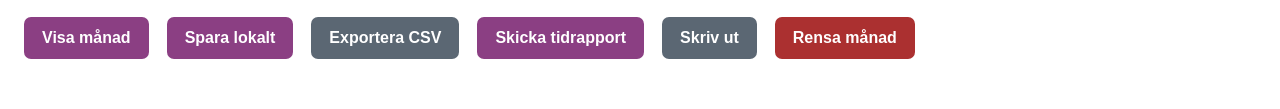
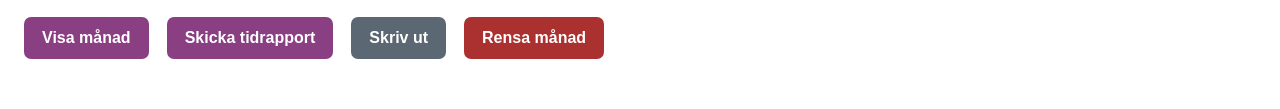
Before and after one commit to patrikolofgustafsson-debug/tidrapport, a plain HTML site: page index.html in a window 1280 px wide. Shown: the part 196-305 px from the top of the page. Drawn offline with Linux system fonts and the light colour scheme.

Commit message:
Update index.html

```diff
--- a/index.html
+++ b/index.html
@@ -3,7 +3,7 @@
 <head>
 <meta charset="utf-8">
 <meta name="viewport" content="width=device-width,initial-scale=1">
-<title>Frånvaro- och arbetstidsblankett</title>
+<title>Tidrapportering Lyktan Fsk</title>
 <style>
 :root{--purple:#8b3f83;--purple2:#6f3069;--line:#d9d9d9;--weekend:#fff4d8}
 *{box-sizing:border-box} body{margin:0;font-family:Arial,Helvetica,sans-serif;color:#242424;background:#f3f3f3}
@@ -40,8 +40,6 @@ tfoot td{font-weight:700;background:#f2eaf1}.status{min-height:22px;margin:4px 0
 </section>
 <section class="toolbar">
 <button id="showMonth">Visa månad</button>
-<button id="save">Spara lokalt</button>
-<button id="export" class="secondary">Exportera CSV</button>
 <button id="sendToGitHub">Skicka tidrapport</button>
 <button id="print" class="secondary">Skriv ut</button>
 <button id="clear" class="danger">Rensa månad</button>
```
